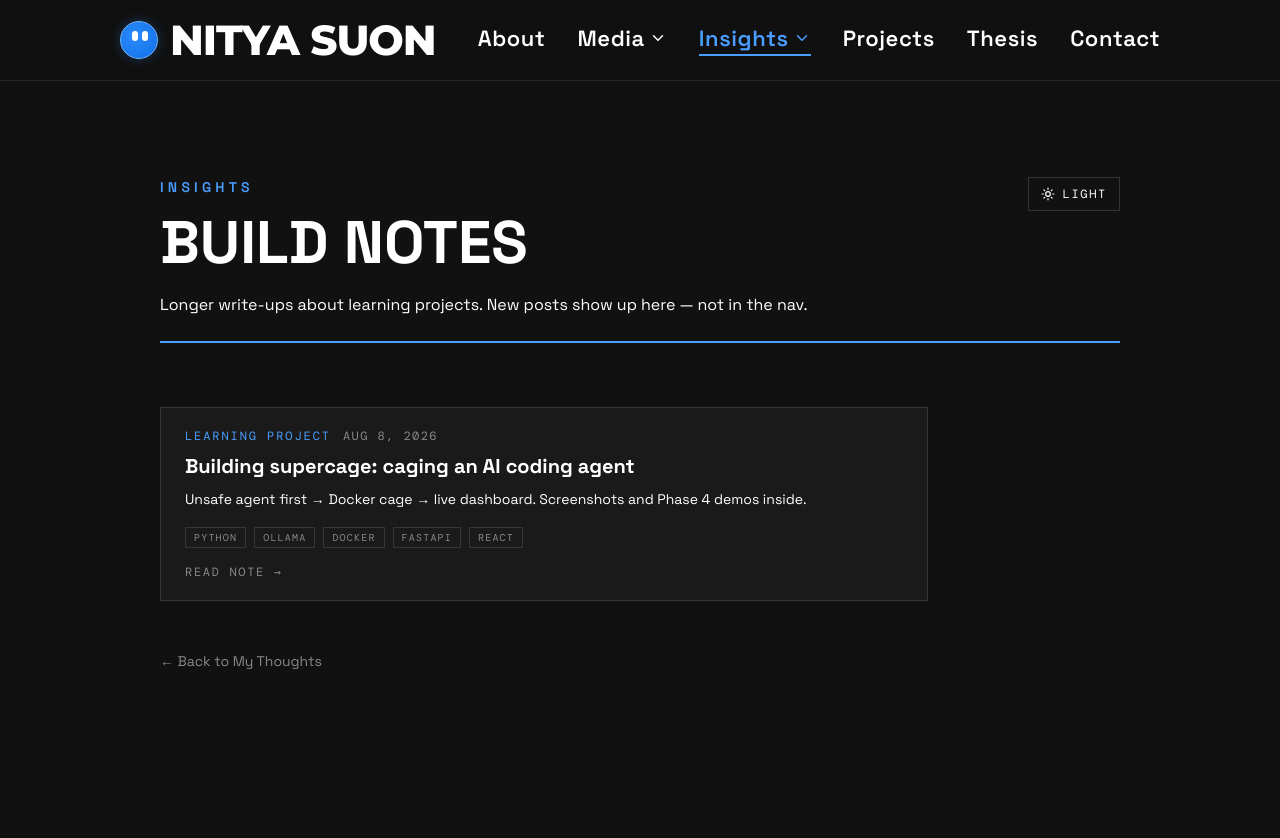
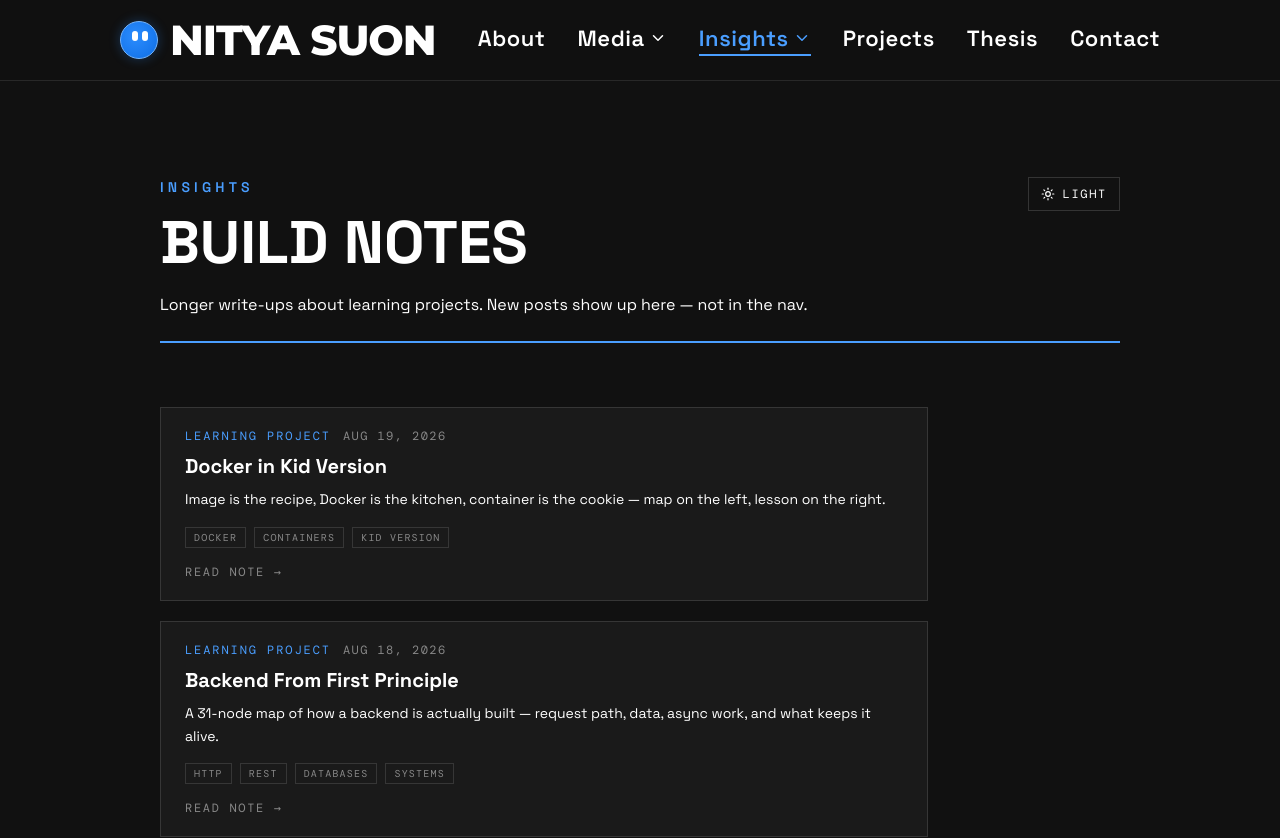
Before and after one commit to NityaSu/Publix, a Nuxt app: page /insights/notes in a window 1280 px wide. Shown: the top 838 px of the page. Built offline with nearby package versions, Linux system fonts and the light colour scheme; a web font is replaced by a local one.

Commit message:
Update build notes to change tag from 'Private review' to 'Learning project' for 'Docker in Kid Version' and 'Backend From First Principle'. Remove draft status for both entries.

```diff
--- a/data/buildNotes.ts
+++ b/data/buildNotes.ts
@@ -20,10 +20,9 @@ export const buildNotes: BuildNote[] = [
     title: 'Docker in Kid Version',
     summary:
       'Image is the recipe, Docker is the kitchen, container is the cookie — map on the left, lesson on the right.',
-    tag: 'Private review',
+    tag: 'Learning project',
     date: '2026-08-19',
     stack: ['Docker', 'Containers', 'Kid version'],
-    draft: true,
   },
   {
     slug: 'state-in-visualization',
@@ -40,10 +39,9 @@ export const buildNotes: BuildNote[] = [
     title: 'Backend From First Principle',
     summary:
       'A 31-node map of how a backend is actually built — request path, data, async work, and what keeps it alive.',
-    tag: 'Private review',
+    tag: 'Learning project',
     date: '2026-08-18',
     stack: ['HTTP', 'REST', 'Databases', 'Systems'],
-    draft: true,
   },
   {
     slug: 'supercage',
```
